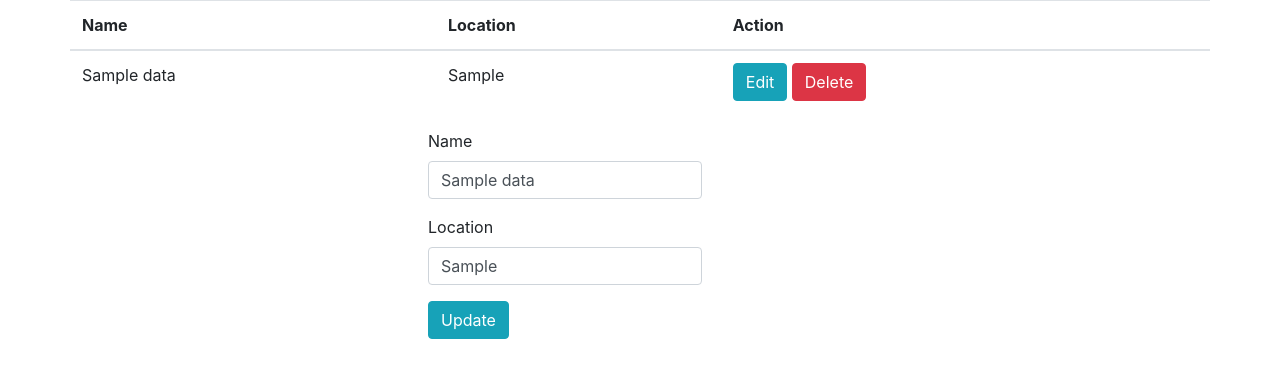
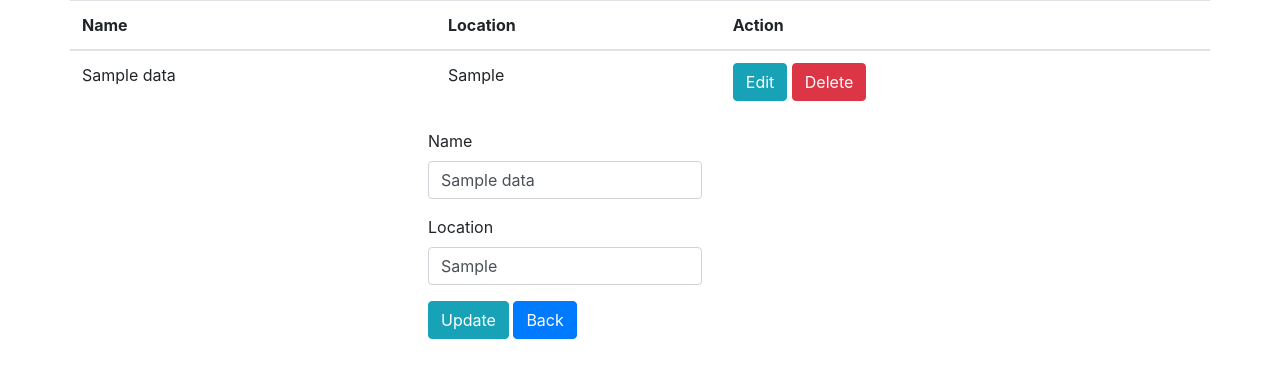
Before and after one commit to marcinwojcik987/simple_crud, a PHP site: page /index.php?edit=1 in a window 1280 px wide. Shown: the top 378 px of the page. Run offline with PHP 8.4, Linux system fonts and the light colour scheme; tables that the repository leaves empty or names only in its code hold one stand-in row (values such as "Sample post").

Commit message:
back button added next to the update

```diff
--- a/index.php
+++ b/index.php
@@ -66,6 +66,7 @@
                             if ($update==TRUE):
                         ?>
                         <button type="submit" name="update" class="btn btn-info">Update</button>
+                        <a href ="index.php" class="btn btn-primary" >Back</a>
                             <?php  else: ?>
                         <button type="submit" name="save" class="btn btn-primary">Save</button>
                         <?php endif ?>
```
